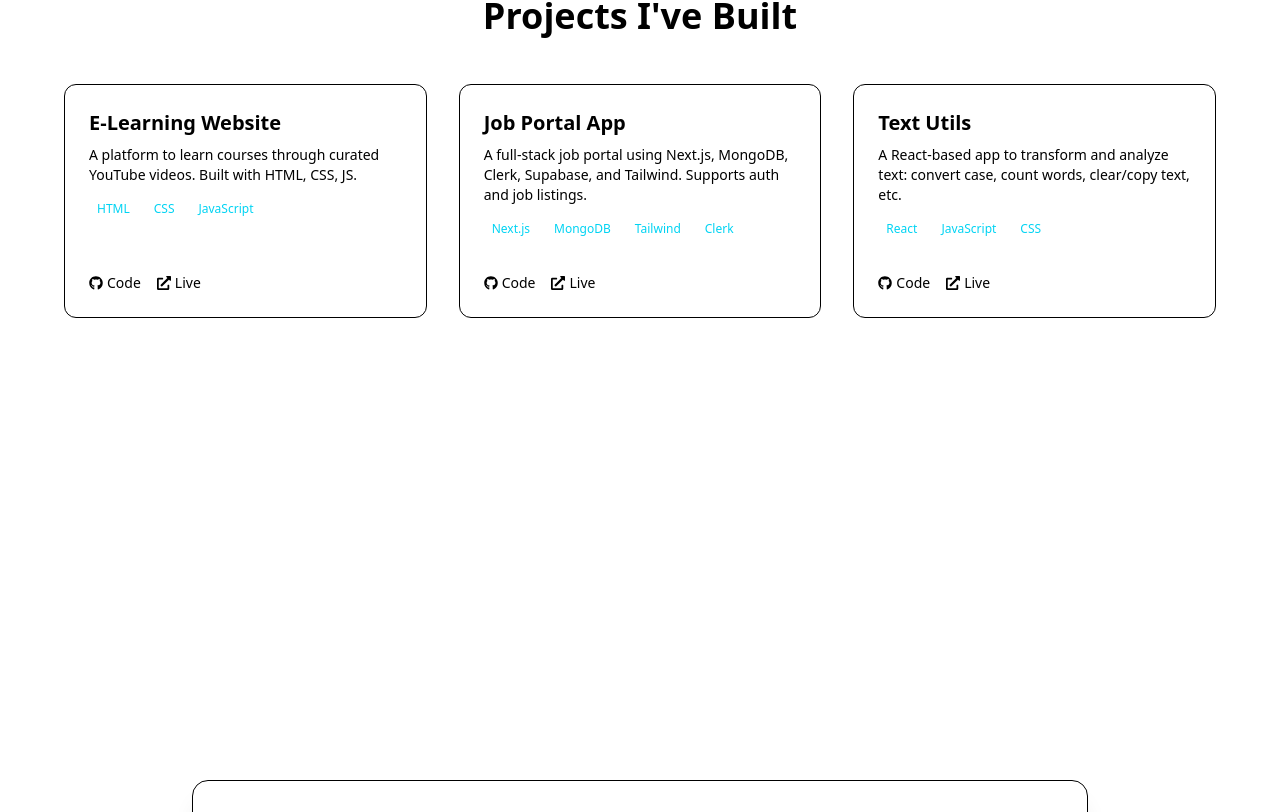
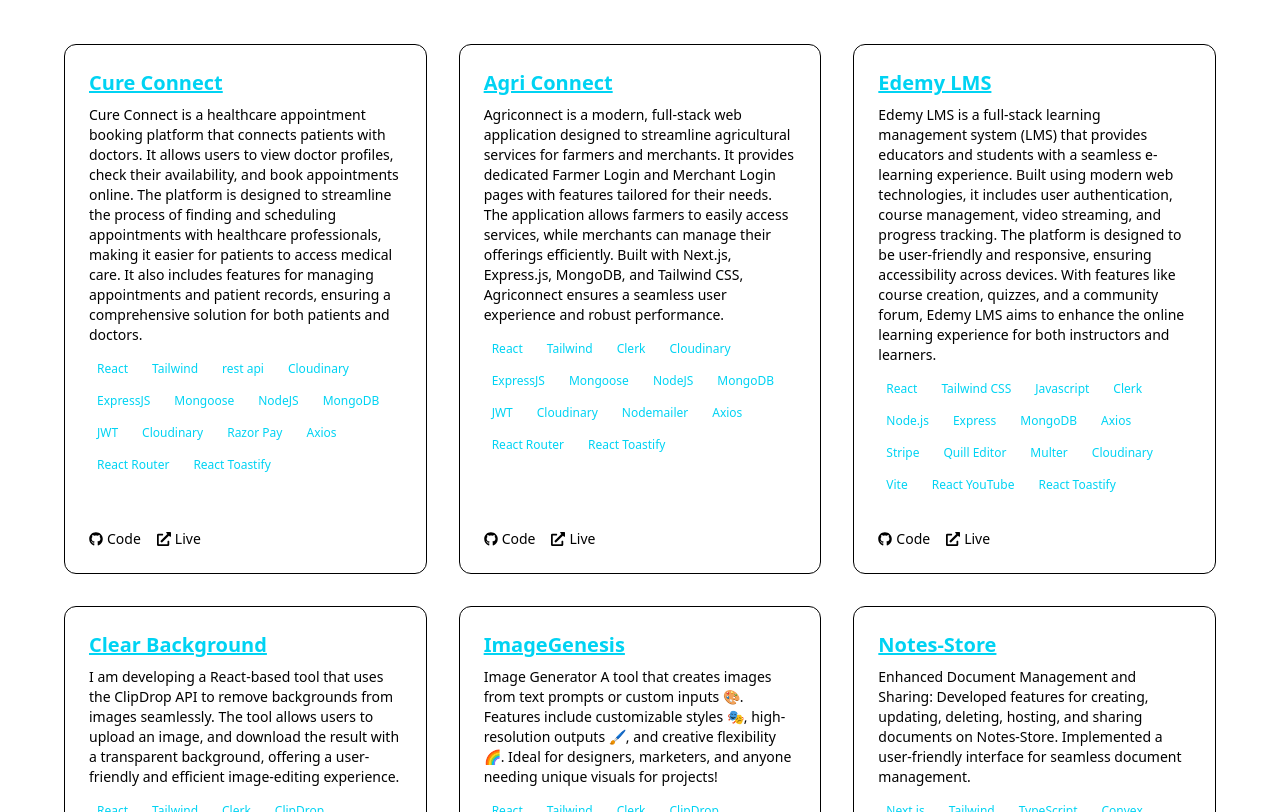
Before and after one commit to Gyanthakur/Gyan-Pratap-Singh, a Next.js app: page / in a window 1280 px wide. Shown: the part 2708-3520 px from the top of the page. Built offline with nearby package versions, Linux system fonts and the light colour scheme.

Commit message:
modified: projects section

```diff
--- a/src/app/projects/page.jsx
+++ b/src/app/projects/page.jsx
@@ -87,34 +87,84 @@
 
 const projects = [
   {
-    title: 'E-Learning Website',
-    description: 'A platform to learn courses through curated YouTube videos. Built with HTML, CSS, JS.',
-    tech: ['HTML', 'CSS', 'JavaScript'],
-    github: 'https://github.com/TanviCodesEveryday/e-learning',
-    demo: 'https://your-elearning-site.vercel.app',
+    title: 'Cure Connect',
+    description: 'Cure Connect is a healthcare appointment booking platform that connects patients with doctors. It allows users to view doctor profiles, check their availability, and book appointments online. The platform is designed to streamline the process of finding and scheduling appointments with healthcare professionals, making it easier for patients to access medical care. It also includes features for managing appointments and patient records, ensuring a comprehensive solution for both patients and doctors.',
+    tech: ['React', 'Tailwind', 'rest api', 'Cloudinary', 'ExpressJS', 'Mongoose' , 'NodeJS', 'MongoDB', 'JWT', 'Cloudinary', 'Razor Pay', 'Axios', 'React Router', 'React Toastify'],
+    github: 'https://github.com/Gyanthakur/CureConnect',
+    demo: 'https://cureconnect-6t81.onrender.com/',
   },
   {
-    title: 'Job Portal App',
+    title: 'Agri Connect',
+    description: 'Agriconnect is a modern, full-stack web application designed to streamline agricultural services for farmers and merchants. It provides dedicated Farmer Login and Merchant Login pages with features tailored for their needs. The application allows farmers to easily access services, while merchants can manage their offerings efficiently. Built with Next.js, Express.js, MongoDB, and Tailwind CSS, Agriconnect ensures a seamless user experience and robust performance.',
+    tech: ['React', 'Tailwind', 'Clerk', 'Cloudinary', 'ExpressJS', 'Mongoose', 'NodeJS', 'MongoDB', 'JWT', 'Cloudinary', 'Nodemailer', 'Axios', 'React Router', 'React Toastify'],
+    github: 'https://github.com/Gyanthakur/AgriConnect',
+    demo: 'https://agri-connect-nu.vercel.app/',
+  },
+  {
+    title: 'Edemy LMS',
+    description: 'Edemy LMS is a full-stack learning management system (LMS) that provides educators and students with a seamless e-learning experience. Built using modern web technologies, it includes user authentication, course management, video streaming, and progress tracking. The platform is designed to be user-friendly and responsive, ensuring accessibility across devices. With features like course creation, quizzes, and a community forum, Edemy LMS aims to enhance the online learning experience for both instructors and learners.',
+
+
+    tech: ['React', 'Tailwind CSS', 'Javascript', 'Clerk', 'Node.js', 'Express', 'MongoDB', 'Axios', 'Stripe', 'Quill Editor', 'Multer', 'Cloudinary',  'Vite', 'React YouTube', 'React Toastify'],
+    github: 'https://github.com/Gyanthakur/Edemy-LMS',
+    demo: 'https://edemy-lms-gps.vercel.app/',
+  },
+  {
+    title: 'Clear Background',
+    description: 'I am developing a React-based tool that uses the ClipDrop API to remove backgrounds from images seamlessly. The tool allows users to upload an image, and download the result with a transparent background, offering a user-friendly and efficient image-editing experience.',
+    tech: ['React', 'Tailwind', 'Clerk', 'ClipDrop'],
+    github: 'https://github.com/Gyanthakur/ClearBg',
+    demo: 'https://clear-bg.vercel.app/',
+  },
+  {
+    title: 'ImageGenesis',
+    description: 'Image Generator A tool that creates images from text prompts or custom inputs 🎨. Features include customizable styles 🎭, high-resolution outputs 🖌️, and creative flexibility 🌈. Ideal for designers, marketers, and anyone needing unique visuals for projects! ',
+    tech: ['React', 'Tailwind', 'Clerk', 'ClipDrop'],
+    github: 'https://github.com/Gyanthakur/ImageGenesis',
+    demo: 'https://image-genesis.onrender.com/',
+  },
+
+  {
+    title: 'Notes-Store',
     description:
-      'A full-stack job portal using Next.js, MongoDB, Clerk, Supabase, and Tailwind. Supports auth and job listings.',
-    tech: ['Next.js', 'MongoDB', 'Tailwind', 'Clerk'],
-    github: 'https://github.com/TanviCodesEveryday/job-portal',
-    demo: 'https://job-portal-app.vercel.app',
+      'Enhanced Document Management and Sharing: Developed features for creating, updating, deleting, hosting, and sharing documents on Notes-Store. Implemented a user-friendly interface for seamless document management.',
+    tech: ['Next.js', 'Tailwind', 'TypeScript', 'Convex', 'Clerk'],
+    github: 'https://github.com/Gyanthakur/notes_store',
+    demo: 'https://notes-store-app.vercel.app/',
+  },
+  {
+    title: 'Your-Cafe',
+    description:
+      'Your Cafe is a modern food ordering web application that provides users with a seamless experience for browsing, selecting, and ordering food online.',
+    tech: ['React', 'Tailwind', 'JavaScript', 'MongoDB', 'Express'],
+    github: 'https://github.com/Gyanthakur/your-cafe',
+    demo: 'https://your-cafe.onrender.com/',
   },
   {
     title: 'Text Utils',
     description:
-      'A React-based app to transform and analyze text: convert case, count words, clear/copy text, etc.',
+      'Text-Utils is a web application that allows users to perform various operations on text like removing extra spaces, converting to uppercase, etc.. It is built using React and provides a user-friendly interface for text manipulation.',
     tech: ['React', 'JavaScript', 'CSS'],
-    github: 'https://github.com/TanviCodesEveryday/text-utils',
-    demo: 'https://text-utils-app.vercel.app',
+    github: 'https://github.com/Gyanthakur/TextUtils',
+    demo: 'https://gyanthakur.github.io/TextUtils/',
   },
+  {
+    title: 'Notes-Store',
+    description:
+      'Enhanced Document Management and Sharing: Developed features for creating, updating, deleting, hosting, and sharing documents on Notes-Store. Implemented a user-friendly interface for seamless document management.',
+    tech: ['Next.js', 'Tailwind', 'TypeScript', 'Convex', 'Clerk'],
+    github: 'https://github.com/Gyanthakur/notes_store',
+    demo: 'https://notes-store-app.vercel.app/',
+  },
+
+
+
 ]
 
 export default function ProjectsPage() {
   return (
-    <div className="min-h-screen py-16 px-4 light:bg-white dark:bg-black light:text-black dark:text-white transition-colors duration-300">
-      <h1 className="text-4xl font-bold text-center mb-12">Projects I've Built</h1>
+    <div className="min-h-screen py-6 px-4 light:bg-white dark:bg-black light:text-black dark:text-white transition-colors duration-300">
+      <h1 className="text-4xl text-orange-500 dark:text-white font-bold text-center mb-12">Projects I've Built</h1>
 
       <div className="grid sm:grid-cols-2 lg:grid-cols-3 gap-8 max-w-6xl mx-auto">
         {projects.map((project, index) => (
@@ -128,7 +178,7 @@
                       backdrop-blur-md transition-all duration-300"
           >
             <div>
-              <h2 className="text-xl font-bold mb-2">{project.title}</h2>
+              <h2 className="text-xl text-cyan-400 underline font-bold mb-2">{project.title}</h2>
               <p className="text-sm light:text-gray-700 dark:text-gray-300">{project.description}</p>
               <div className="mt-3 flex flex-wrap gap-2">
                 {project.tech.map((tech, i) => (
@@ -166,6 +216,7 @@
           </motion.div>
         ))}
       </div>
+
     </div>
   )
 }
```
